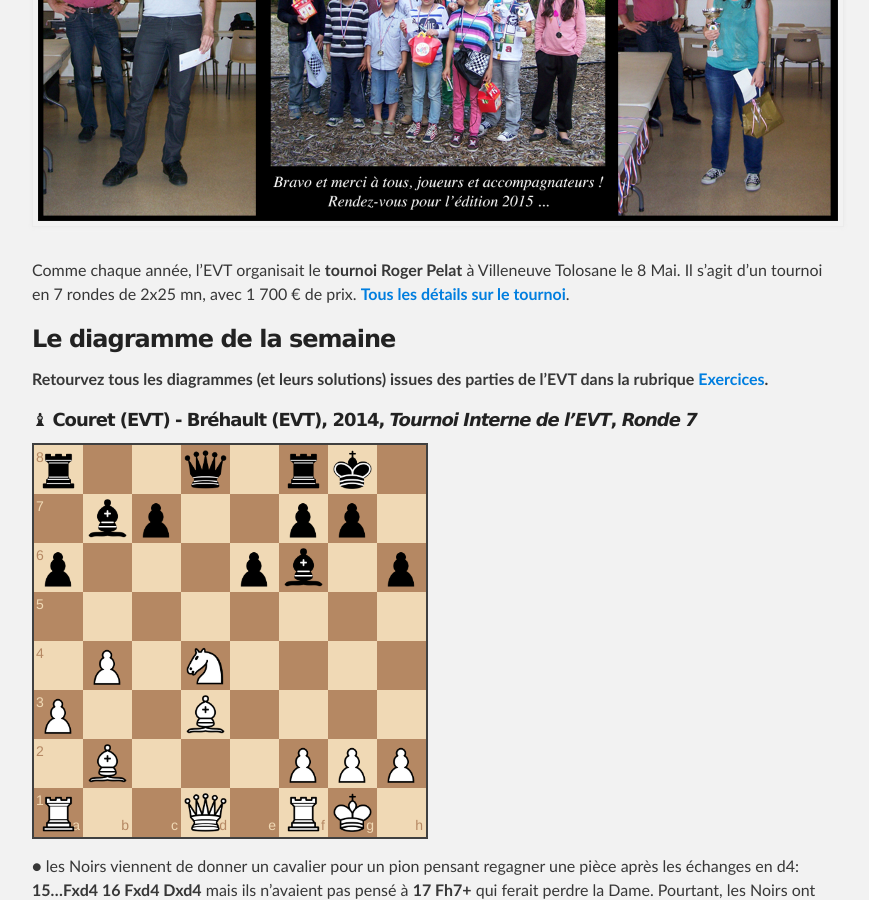
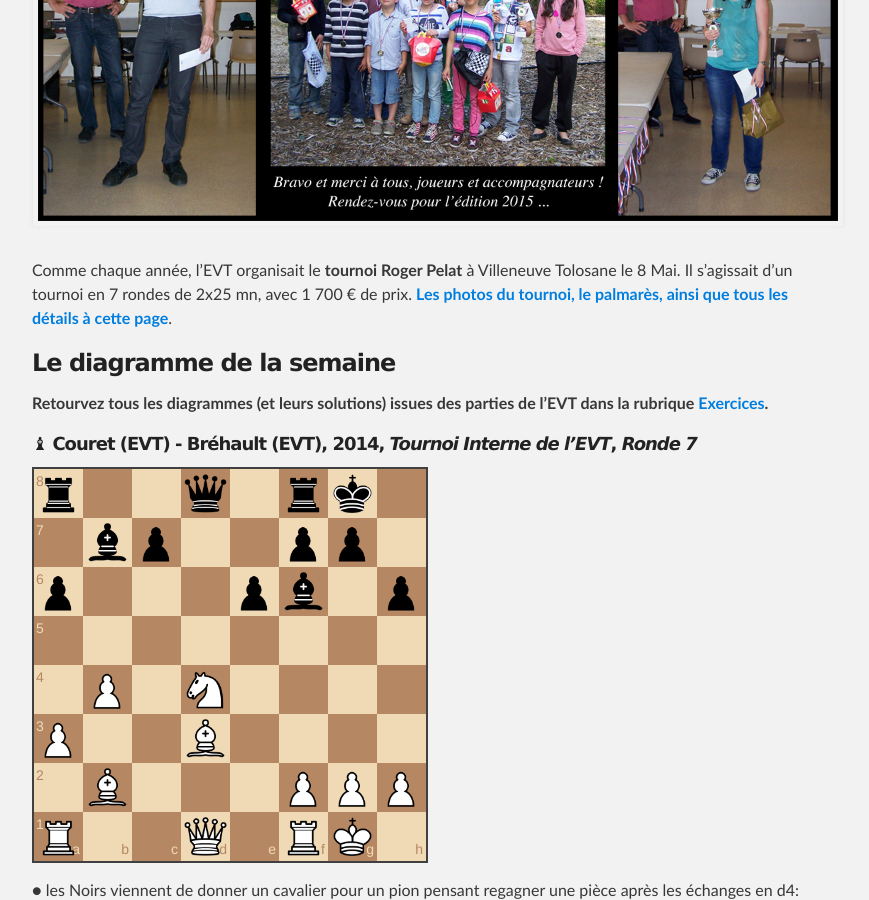
Before and after one commit to echiquier-villeneuve-tolosane/echiquier-villeneuve-tolosane.github.io, a Jekyll site: the page built from index.md, in a window 1280 px wide and 900 px high, scrolled down 871 px. Shown: the whole window, without its empty margins (208-1077 px from the left). Built offline with Jekyll 4.4.1, drawn with Linux system fonts in a browser that asks for light colours; nearby versions of some CDN libraries.

Commit message:
Updated index.md

```diff
--- a/index.md
+++ b/index.md
@@ -15,7 +15,7 @@ Débutant timide, amateur intéressé ou passioné inconditionnel, n'hésitez pa
 
 ![Tournoi EVT 2014](photos/tournoi-roger-pelat-2014-mix.jpg)
 
-Comme chaque année, l'EVT organisait le **tournoi Roger Pelat** à Villeneuve Tolosane le 8 Mai. Il s'agit d'un tournoi en 7 rondes de 2x25 mn, avec 1 700 &euro; de prix. **[Tous les détails sur le tournoi](tournoi-roger-pelat.html "Tournoi Roger pelat")**.
+Comme chaque année, l'EVT organisait le **tournoi Roger Pelat** à Villeneuve Tolosane le 8 Mai. Il s'agissait d'un tournoi en 7 rondes de 2x25 mn, avec 1 700 &euro; de prix. **[Les photos du tournoi, le palmarès, ainsi que tous les détails à cette page](tournoi-roger-pelat.html "Tournoi Roger pelat")**.
 
 ### Le diagramme de la semaine ###
 
```
